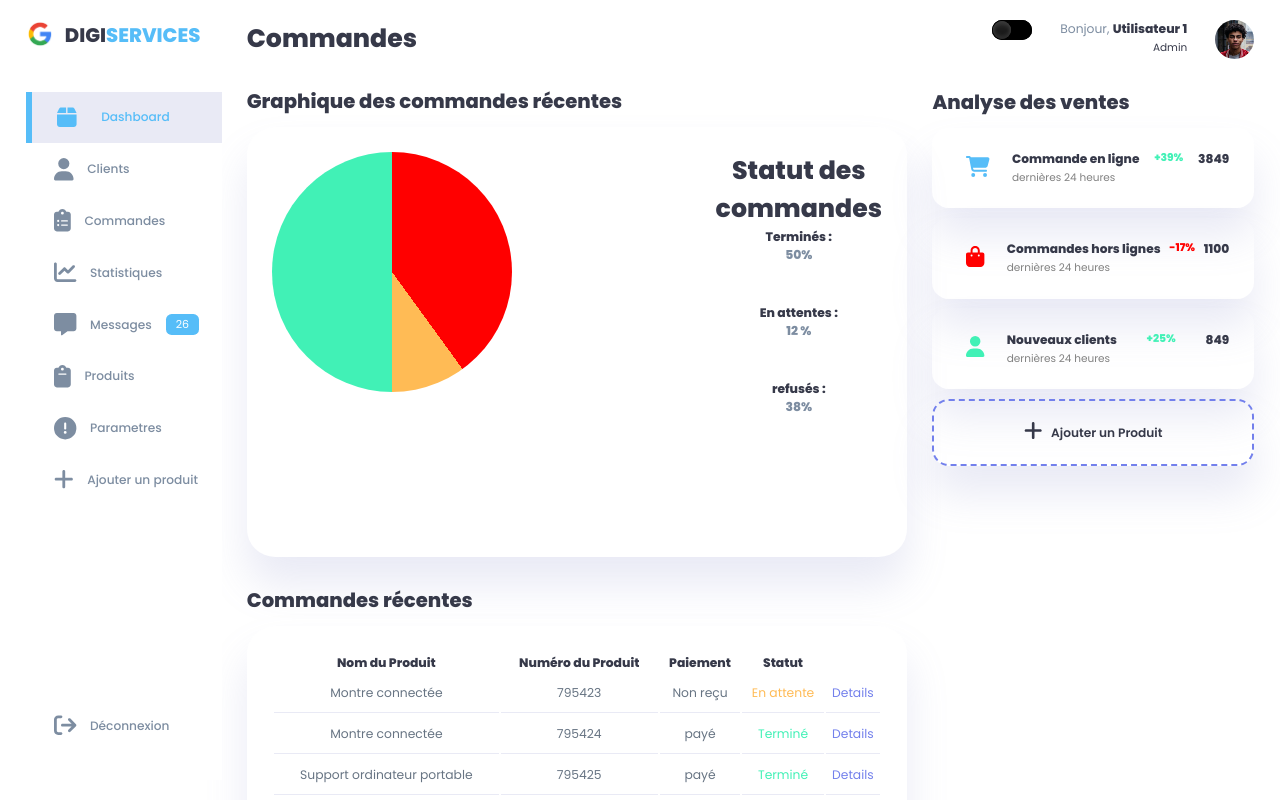
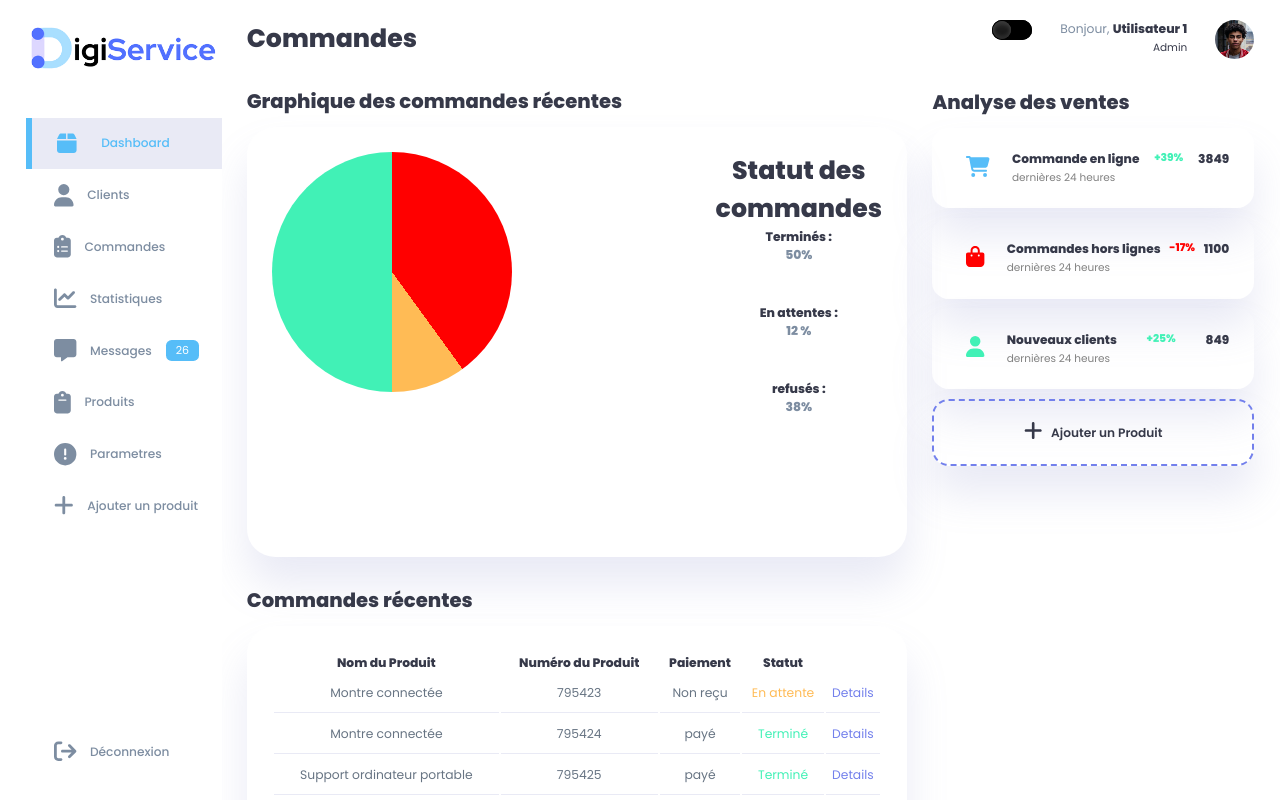
Before and after one commit to Bour1cha/dashboardVueJs, a Vue app in the folder dashboard/: page /orders in a window 1280 px wide. Built offline with nearby package versions, Linux system fonts and the light colour scheme.

Commit message:
logo digiservices added

```diff
--- a/dashboard/src/assets/scss/style.scss
+++ b/dashboard/src/assets/scss/style.scss
@@ -248,19 +248,11 @@ aside {
     .top {
         display: flex;
         align-items: center;
-        justify-content: space-between;
+        justify-content: center;
         margin-top: 1.4rem;
 
     }
 
-    .logo {
-        display: flex;
-        gap: 0.8rem;
-    }
-    .logo img {
-        width: 2rem;
-        height: 2rem;
-    }
 
     .close {
         display: none;
@@ -1000,6 +992,13 @@ main {
                 }
             }
         }
+            .logo {
+                .logo img {
+                    width: 6rem;
+                    height: 2rem;
+                }
+            }
+
 
     }
 
--- a/dashboard/src/components/Accueil/Sidebar.vue
+++ b/dashboard/src/components/Accueil/Sidebar.vue
@@ -2,8 +2,8 @@
       <aside class="back">
         <div class="top">
           <div class="logo">
-            <img src="@/assets/img/logo.png" alt="logo">
-            <h2>DIGI<span class="danger">SERVICES</span></h2>
+            <img src="@/assets/img/digi.png" alt="logo">
+            <!-- <h2>DIGI<span class="danger">SERVICES</span></h2> -->
           </div>
           <div class="close" id="close-btn">
          <span><font-awesome-icon icon="fa-solid fa-xmark" /></span>
```
Also changed, not shown: dashboard/src/assets/img/digi.png (added).
